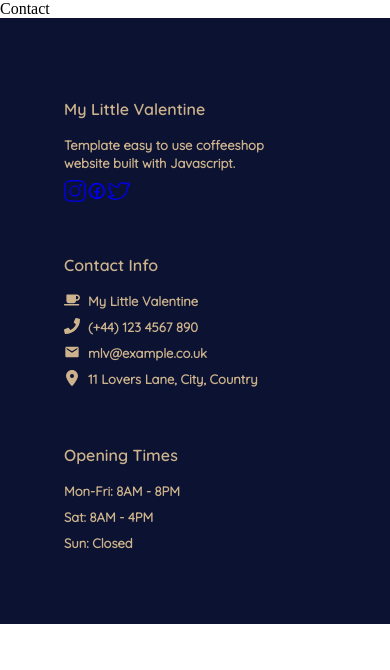
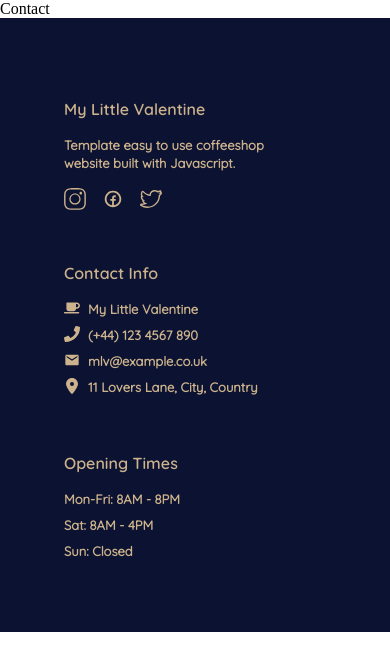
Before and after one commit to SobiahSelvarajah/ss-coffeeshop, a React (Create React App) app in the folder client/: page /contact in a window 390 px wide. Shown: the top 670 px of the page. Built offline with nearby package versions, Linux system fonts and the light colour scheme.

Commit message:
components: socials styled and responsive

```diff
--- a/client/src/components/footer/Footer.scss
+++ b/client/src/components/footer/Footer.scss
@@ -14,18 +14,6 @@
             flex-direction: row;
             justify-content: space-around;
         }
-    }
-    &__socials {
-        padding-top: .5rem;
-        @include tablet {
-            padding-top: 1rem;
-        }
-    }
-    &__instagram,
-    &__facebook,
-    &__twitter {
-        color: $tan;
-        padding-right: 1rem;
     }
     &__intro,
     &__contact,
--- a/client/src/components/socials/Socials.jsx
+++ b/client/src/components/socials/Socials.jsx
@@ -2,6 +2,7 @@ import React from 'react'
 import { SlSocialInstagram } from "react-icons/sl"
 import { TiSocialFacebookCircular } from "react-icons/ti";
 import { SlSocialTwitter } from "react-icons/sl";
+import './Socials.scss'
 
 const Socials = () => {
   return (
--- /dev/null
+++ b/client/src/components/socials/Socials.scss
@@ -0,0 +1,19 @@
+@use '../../partials/breakpoints' as *;
+@use '../../partials/textstyles' as *;
+@use '../../partials/typeface' as *;
+@use '../../partials/colors' as *;
+
+.socials {
+    &__container {
+        padding-top: .5rem;
+        @include tablet {
+            padding-top: 1rem;
+        }
+    }
+    &__instagram,
+    &__facebook,
+    &__twitter {
+        color: $tan;
+        padding-right: 1rem;
+    }
+}
```
